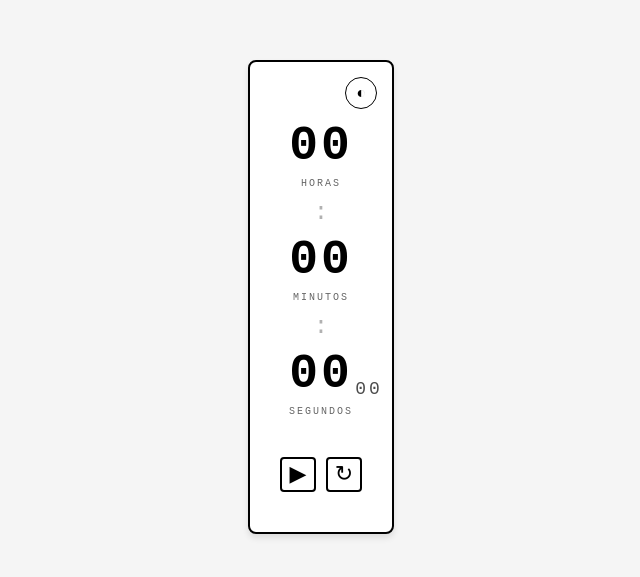
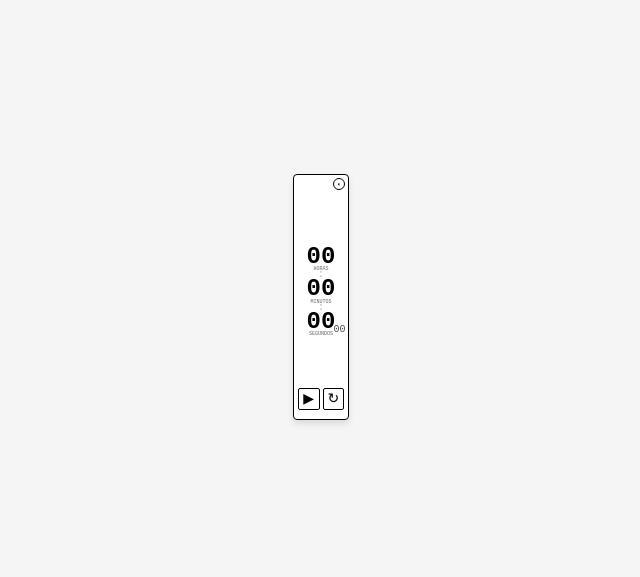
Before and after one commit to JorshSlimming/VerticalTimer, a plain HTML site: page index.html in a window 1280 px wide. Shown: the part 103-680 px from the top of the page, without its empty margins (319-959 px from the left). Drawn offline with Linux system fonts and the light colour scheme.

Commit message:
Refactor timer UI for compact display

```diff
--- a/index.html
+++ b/index.html
@@ -34,11 +34,15 @@
 
         .container {
             text-align: center;
-            padding: 40px 30px;
-            border: 2px solid currentColor;
-            border-radius: 8px;
+            padding: 8px 4px 6px 4px;
+            border: 1px solid currentColor;
+            border-radius: 4px;
             position: relative;
-            max-width: 350px;
+            width: 1.5cm;
+            height: 6.5cm;
+            display: flex;
+            flex-direction: column;
+            justify-content: space-between;
         }
 
         body.light .container {
@@ -53,20 +57,22 @@
 
         .theme-toggle {
             position: absolute;
-            top: 15px;
-            right: 15px;
+            top: 3px;
+            right: 3px;
             background: none;
-            border: 1.5px solid currentColor;
+            border: 0.5px solid currentColor;
             color: inherit;
-            width: 32px;
-            height: 32px;
+            width: 12px;
+            height: 12px;
             border-radius: 50%;
             cursor: pointer;
-            font-size: 16px;
+            font-size: 6px;
             transition: transform 0.3s ease;
             display: flex;
             align-items: center;
             justify-content: center;
+            padding: 0;
+            line-height: 1;
         }
 
         .theme-toggle:hover {
@@ -80,9 +86,11 @@
         .timer-display {
             display: flex;
             flex-direction: column;
-            gap: 15px;
-            margin-bottom: 40px;
-            margin-top: 20px;
+            gap: 1px;
+            flex: 1;
+            justify-content: center;
+            margin-top: 14px;
+            margin-bottom: 2px;
         }
 
         .time-unit {
@@ -93,58 +101,62 @@
         }
 
         .time-value {
-            font-size: 48px;
+            font-size: 24px;
             font-weight: bold;
-            letter-spacing: 3px;
-            line-height: 1;
+            letter-spacing: 0px;
+            line-height: 0.9;
             position: relative;
         }
 
         .milliseconds {
             position: absolute;
-            bottom: 0;
-            right: -30px;
-            font-size: 18px;
+            bottom: -2px;
+            right: -10px;
+            font-size: 10px;
             font-weight: normal;
             opacity: 0.7;
         }
 
         .time-label {
-            font-size: 10px;
+            font-size: 5px;
             text-transform: uppercase;
-            letter-spacing: 2px;
-            margin-top: 8px;
+            letter-spacing: 0px;
+            margin-top: 0px;
             opacity: 0.6;
+            line-height: 1;
         }
 
         .separator {
-            font-size: 24px;
+            font-size: 10px;
             opacity: 0.3;
-            margin: -5px 0;
+            margin: -3px 0;
+            line-height: 1;
         }
 
         .controls {
             display: flex;
             flex-direction: row;
-            gap: 10px;
+            gap: 3px;
             justify-content: center;
+            margin-bottom: 3px;
         }
 
         button.control-btn {
             background: none;
-            border: 2px solid currentColor;
+            border: 0.5px solid currentColor;
             color: inherit;
-            padding: 6px 16px;
-            font-size: 22px;
+            padding: 0;
+            font-size: 14px;
             font-family: 'Courier New', monospace;
             cursor: pointer;
             transition: all 0.3s ease;
-            width: 30px;
-            height: 35px;
-            border-radius: 4px;
+            width: 22px;
+            height: 22px;
+            border-radius: 2px;
             display: flex;
             align-items: center;
             justify-content: center;
+            line-height: 1;
         }
 
         button.control-btn:hover {
```
